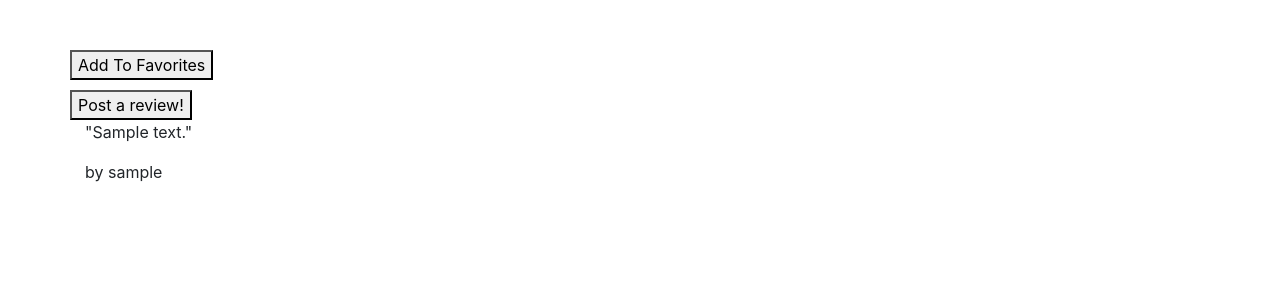
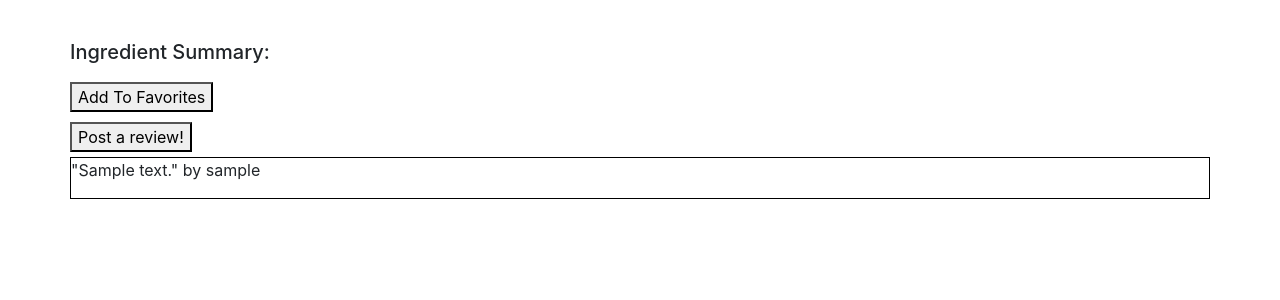
Before and after one commit to tiffanyteaze/dermatic, a Python web app: template templates/product.html in a window 1280 px wide. Shown: the part 56-356 px from the top of the page. Run offline with Jinja, Linux system fonts and the light colour scheme; the template is opened without the code that fills it: most values are stand-ins (such as "Sample title", 1, 10 or a date in 2020); some libraries are stand-ins or nearby versions.

Commit message:
adjusts some bootstrap styling

```diff
--- a/templates/product.html
+++ b/templates/product.html
@@ -4,6 +4,13 @@
 {% block content %}
 <div class="product" id={{ product }}>
     <h1 class="product-header"></h1>
+</div>
+
+<div class="row">
+    <h5>Ingredient Summary:</h5>
+</div>
+
+<div class="row">
     <div class="ingredients"></div>
 </div>
 
@@ -21,18 +28,19 @@
     </form>
 </div>
 
+
 {% for review in reviews %}
-    <p>"{{ review.content }}"</p>
-    <p>by {{ review.user.username }}</p>
+<div class="row review-container">
+    <p>"{{ review.content }}" by {{ review.user.username }}</p>
     {% if review.user.id ==  currentuser %}
         <form action="{{ url_for('delete_review', productid=review.product_id, userid=review.user.id) }}" method=post class=delete-review>
             <input type=hidden value="{{review.product_id}}"name=productid</input>
             <input type=hidden value="{{review.user}}"name=userid</input>
             <input type=submit value="Delete" class="btn btn-warning btn-block"></input>
         </form>
-        <a href="{{ url_for('edit_review', productid=review.product_id, userid=currentuser) }}">Edit</a>
+        <a class="btn btn-info edit-review-btn" href="{{ url_for('edit_review', productid=review.product_id, userid=currentuser) }}">Edit</a>
     {% endif %}
-
+</div>
 {% endfor %}
 
 <script>
```
